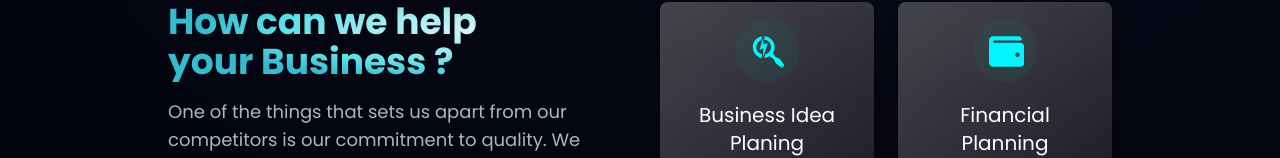
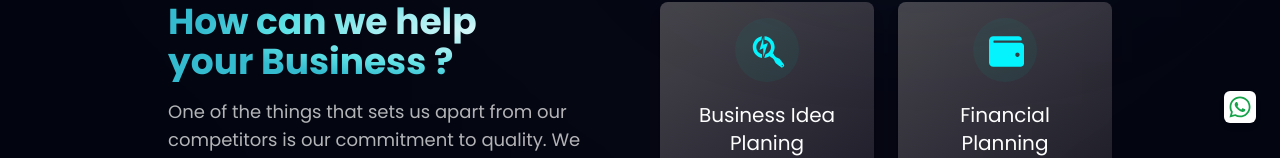
Before and after one commit to Jamalahmad123/nerdware-hub-portfolio, a React (Vite) app: page / in a window 1280 px wide. Shown: the part 637-795 px from the top of the page. Built offline with nearby package versions, Linux system fonts and the light colour scheme.

Commit message:
changes done

```diff
--- a/src/Components/Cta.jsx
+++ b/src/Components/Cta.jsx
@@ -13,7 +13,7 @@ const Cta = () => {
           </div>
           <div>
             <Button styles="text-gray-800 bg-white rounded-full">
-              <a href="mailto:nerdwarehub@gmail.com">get started</a>
+              <a href="mailto:Info@nerdwarehub.com">get started</a>
             </Button>
           </div>
         </div>
--- a/src/Components/Footer.jsx
+++ b/src/Components/Footer.jsx
@@ -1,9 +1,17 @@
 import React from "react";
-import { FaHashtag } from "react-icons/fa";
+import { FaHashtag, FaWhatsapp } from "react-icons/fa";
 
 const Footer = () => {
   return (
     <footer className="py-12 bg-black-gradient-2">
+      <a
+        href="https://wa.me/3484162098"
+        className="fixed right-6 bottom-10 text-2xl text-green-600 z-[9999] p-1 bg-white shadow-md rounded-md"
+        target="_blank"
+        rel="noopener noreferrer"
+      >
+        <FaWhatsapp />
+      </a>
       <div className="container mx-auto p-6">
         <div className="flex justify-center flex-col gap-10 md:justify-between lg:flex-row lg:gap-20">
           <div className="space-y-3 flex items-center flex-col justify-center md:items-start md:justify-start flex-1">
--- a/src/Components/Nav.jsx
+++ b/src/Components/Nav.jsx
@@ -41,7 +41,7 @@ const Nav = () => {
             } text-white flex-col justify-center items-center gap-4 bg-black-gradient py-6 absolute top-14 mx-4 my-2 rounded-xl min-w-[200px] z-50 sidebar`}
           >
             {navLinks.map((item) => (
-              <a href="#" key={item.id}>
+              <a href={`#${item.link}`} key={item.id}>
                 {item.link}
               </a>
             ))}
--- a/src/Components/Services.jsx
+++ b/src/Components/Services.jsx
@@ -15,7 +15,7 @@ const Services = () => {
           </header>
           <div className="mt-6 flex items-center flex-wrap gap-4 w-full">
             {homeServices.map((service) => (
-              <ServicesCards title={service.title} key={service.id} />
+              <ServicesCards service={service} key={service.id} />
             ))}
           </div>
         </div>
--- a/src/Components/shared/ServicesCards.jsx
+++ b/src/Components/shared/ServicesCards.jsx
@@ -1,6 +1,11 @@
-const ServicesCards = ({ title }) => (
-  <div className="rounded-br-lg bg-white shadow-lg w-full md:w-56 card-hover">
-    <h3 className="text-sm py-4 px-2 font-medium capitalize">{title}</h3>
+const ServicesCards = ({ service }) => (
+  <div
+    className="rounded-br-lg bg-white shadow-lg w-full md:w-56 card-hover"
+    title={service.titleComp}
+  >
+    <h3 className="text-sm py-4 px-2 font-medium capitalize">
+      {service.title}
+    </h3>
   </div>
 );
 
--- a/src/Data/constant.js
+++ b/src/Data/constant.js
@@ -70,22 +70,27 @@ export const homeServices = [
   {
     id: 1,
     title: "Web Application Dev",
+    titleComp: "Website Application Development",
   },
   {
     id: 2,
     title: "E-commerce Dev",
+    titleComp: "E-commerce Development",
   },
   {
     id: 3,
     title: "Mobile Application Dev",
+    titleComp: "Mobile Application Development",
   },
   {
     id: 4,
     title: "Desktop Application Dev",
+    titleComp: "Desktop Application Development",
   },
   {
     id: 5,
     title: "WordPress Website Dev",
+    titleComp: "WordPress Website Development",
   },
   {
     id: 6,
```
